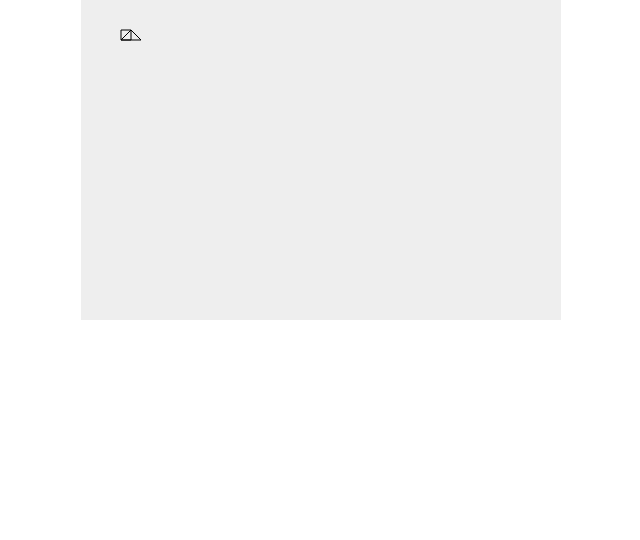
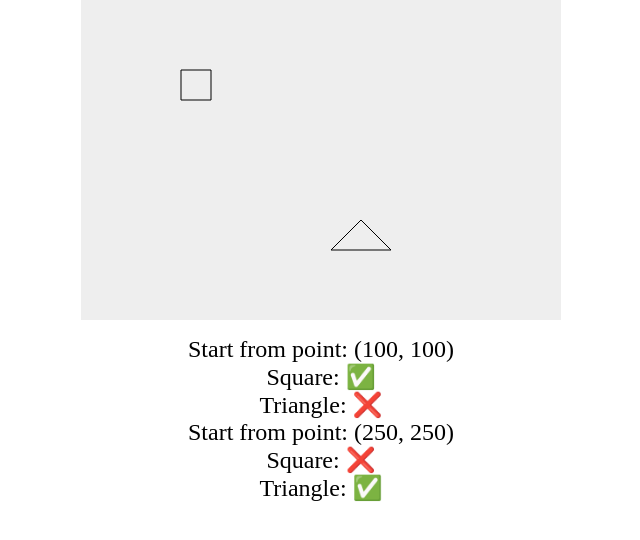
Before and after one commit to AKosmachyov/ML_and_data_mining, a plain HTML site: page syntactic pattern recognition/index.html in a window 1280 px wide. Shown: the whole page, without its empty margins (319-959 px from the left). Drawn offline with Linux system fonts and the light colour scheme.

Commit message:
refactoring, show result in UI

```diff
--- a/syntactic pattern recognition/PatternRecognition.js
+++ b/syntactic pattern recognition/PatternRecognition.js
@@ -57,7 +57,7 @@ export class PatternRecognition {
         const callstack = [axiom];
         do {
             const currentElement = callstack.pop();
-            if (this._isTermElement(currentElement)) {
+            if (PatternRecognition.isTerminalElement(currentElement)) {
                 this._draw(currentElement, start);
                 continue;
             }
@@ -70,10 +70,6 @@ export class PatternRecognition {
         } while (callstack.length != 0)
 
         this.ctx.stroke();
-    }
-
-    _isTermElement(term) {
-        return term.offset instanceof Vector2;
     }
 
     /**
@@ -139,7 +135,7 @@ export class PatternRecognition {
 
         do {
             const currentElement = callstack.pop();
-            if (this._isTermElement(currentElement)) {
+            if (PatternRecognition.isTerminalElement(currentElement)) {
                 if (this._checkIsTerminFilled(start, currentElement)) {
                     start.add(currentElement.offset);
                 } else {
@@ -205,4 +201,8 @@ export class PatternRecognition {
 
         return true
     }
+
+    static isTerminalElement(term) {
+        return term.offset instanceof Vector2;
+    }
 }
--- a/syntactic pattern recognition/index.html
+++ b/syntactic pattern recognition/index.html
@@ -15,12 +15,19 @@
             display: block;
             margin: 0 auto;
         }
+
+        #text {
+            font-size: 1.5rem;
+            text-align: center;
+            margin-top: 1rem;
+        }
     </style>
 </head>
 
 <body>
 
     <canvas id="field" width="480" height="320"></canvas>
+    <div id="text"></div>
 
     <script type="module" src="./index.js"></script>
 </body>
--- a/syntactic pattern recognition/index.js
+++ b/syntactic pattern recognition/index.js
@@ -4,7 +4,7 @@ import { PatternRecognition } from './PatternRecognition.js';
  * @typedef {import('./PatternRecognition').PatternRecognition} PatternRecognition
  */
 
-const STEP = 10;
+const STEP = 30;
 
 const down = {
     name: 'down',
@@ -82,37 +82,43 @@ const rootRules = [
     triangleRule
 ]
 
-const rootRuleNames = rootRules.map(el => el.name);
-
 const Vn = []; // nonterminal dictionary
 const Vt = [down, right, up, left, upLeft, downLeft]; // terminal dictionary
-
 const P = {}; // rules (name: {x, y}
-
-function isTermElement(term) {
-    return term.offset instanceof Vector2;
-}
 
 [...rootRules, squareRule2, squareRule3, squareRule4, triangleRule2, triangleRule3, triangleRule4].forEach(rule => {
     const { name, x, y } = rule;
 
     P[name] = {
-        x: isTermElement(x) ? x : x.name,
-        y: y == undefined ? undefined : isTermElement(y) ? y : y.name
+        x: PatternRecognition.isTerminalElement(x) ? x : x.name,
+        y: y == undefined ? undefined : PatternRecognition.isTerminalElement(y) ? y : y.name
     };
     Vn.push(name);
 })
 
+const rootRuleNames = rootRules.map(el => el.name);
+const SQUARE_START_POINT = new Vector2(100, 100);
+const TRIANGLE_START_POINT = new Vector2(250, 250);
+
+const textNode = document.getElementById('text');
 const canvas = document.getElementById('field');
 const ctx = canvas.getContext('2d');
-const PEN_START_POINT = new Vector2(40, 40);
 
 const patternRecognition = new PatternRecognition(Vt, Vn, P, rootRuleNames, ctx);
-patternRecognition.generate(rootRuleNames[0], PEN_START_POINT);
-patternRecognition.generate(rootRuleNames[1], PEN_START_POINT);
+patternRecognition.generate(rootRuleNames[0], SQUARE_START_POINT);
+patternRecognition.generate(rootRuleNames[1], TRIANGLE_START_POINT);
 
+textNode.innerText = '';
+textNode.innerText += `Start from point: (${SQUARE_START_POINT.x}, ${SQUARE_START_POINT.y})\n`
+rootRuleNames.forEach(rule => {
+    const { successful, errorMsg = [] } = patternRecognition.drawingMatchWithAxiom(rule, SQUARE_START_POINT);
+    textNode.innerText += `${rule}: ${successful ? '✅' : '❌'}\n`;
+    // console.log(rule, successful ? '✅' : '❌', ...errorMsg);
+})
 
+textNode.innerText += `Start from point: (${TRIANGLE_START_POINT.x}, ${TRIANGLE_START_POINT.y})\n`
 rootRuleNames.forEach(rule => {
-    const { successful, errorMsg = [] } = patternRecognition.drawingMatchWithAxiom(rule, PEN_START_POINT);
-    console.log(rule, successful ? '✅' : '❌', ...errorMsg);
+    const { successful, errorMsg = [] } = patternRecognition.drawingMatchWithAxiom(rule, TRIANGLE_START_POINT);
+    textNode.innerText += `${rule}: ${successful ? '✅' : '❌'}\n`;
+    // console.log(rule, successful ? '✅' : '❌', ...errorMsg);
 })
```
